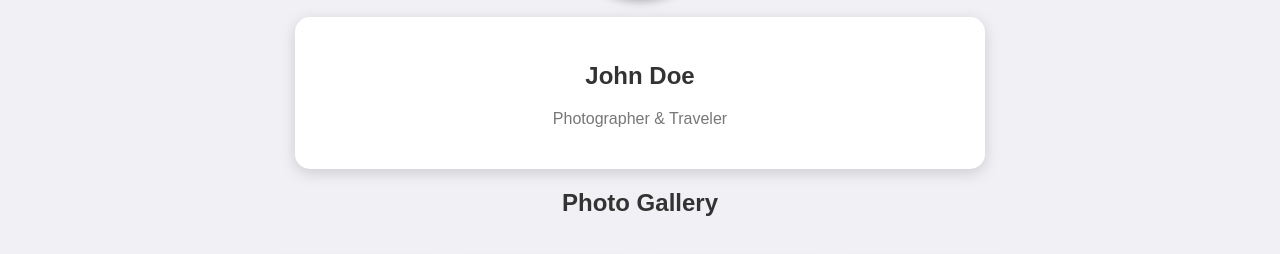
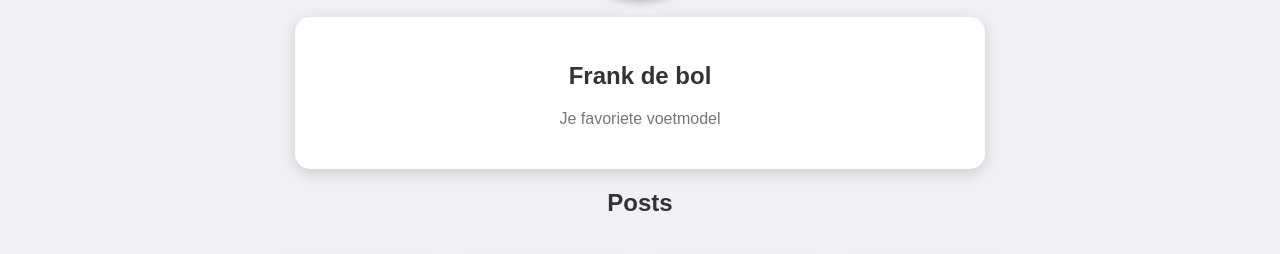
Before and after one commit to Onlyfrankdebol/Onlyfrank, a plain HTML site: page index.html in a window 1280 px wide. Shown: the part 353-607 px from the top of the page. Drawn offline with Linux system fonts and the light colour scheme.

Commit message:
Add files via upload

```diff
--- a/index.html
+++ b/index.html
@@ -101,11 +101,11 @@
         <img src="https://images-ext-1.discordapp.net/external/DeGAKit9Oi3r8Vg7PFFRXwe44wfjoA9LunHkNlrYYh4/https/r2.fivemanage.com/image/pSb2mCaui5Xw.webp?format=webp&width=1609&height=905" class="profile-pic" alt="Profile Picture">
     </div>
     <div class="profile-info">
-        <h2>John Doe</h2>
-        <p>Photographer & Traveler</p>
+        <h2>Frank de bol</h2>
+        <p>Je favoriete voetmodel </p>
     </div>
 
-    <h2>Photo Gallery</h2>
+    <h2>Posts</h2>
     <div class="gallery" id="gallery">
         <img src="https://images-ext-1.discordapp.net/external/DeGAKit9Oi3r8Vg7PFFRXwe44wfjoA9LunHkNlrYYh4/https/r2.fivemanage.com/image/pSb2mCaui5Xw.webp?format=webp&width=1609&height=905" onclick="expandImage(this)" alt="Image 1">
         <img src="image2.jpg" onclick="expandImage(this)" alt="Coming Soon...">
```
